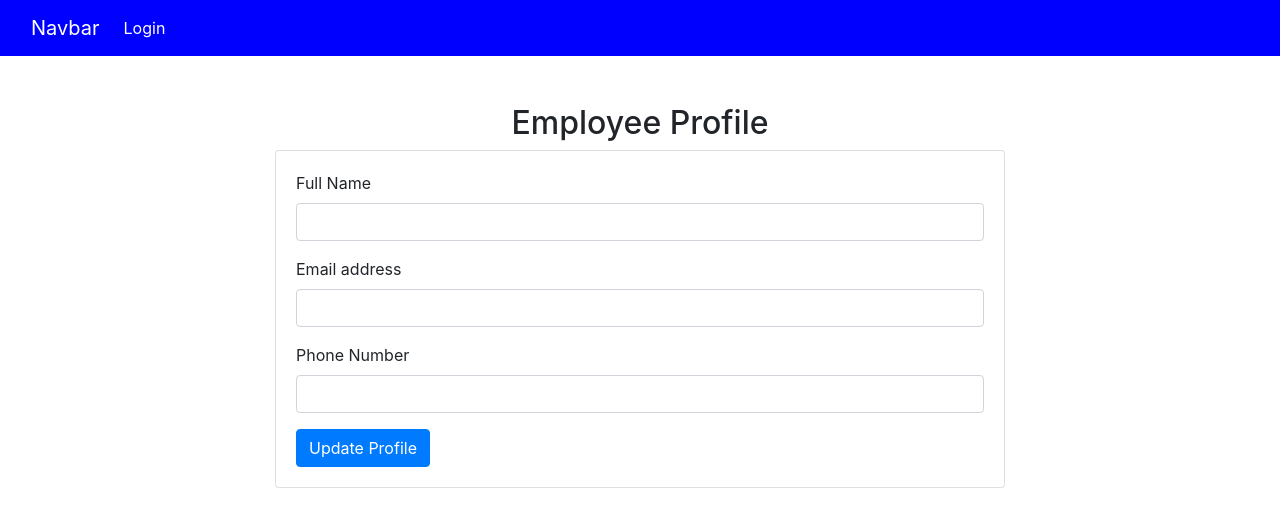
After one commit to VanshGosavi07/Electrical-Shop-Management, a Python web app: template templates/Employee/e_profile.html in a window 1280 px wide. The commit adds this page. Shown: the top 527 px of the page. Run offline with Jinja, Linux system fonts and the light colour scheme; the template is opened without the code that fills it, so the values that code supplies are empty; some libraries are stand-ins or nearby versions.

Commit message:
Profile Updation Login is updated

```diff
--- a/templates/Admin/Admin_dashboard.html
+++ b/templates/Admin/Admin_dashboard.html
@@ -21,7 +21,7 @@
                         <a class="nav-link text-white" href="{{ url_for('admin_dashboard') }}">Dashboard</a>
                     </li>
                     <li class="nav-item">
-                        <a class="nav-link text-white" href="{{ url_for('profile') }}">Profile</a>
+                        <a class="nav-link text-white" href="{{ url_for('admin_profile') }}">Profile</a>
                     </li>
                     <li class="nav-item">
                         <a class="nav-link text-white" href="{{ url_for('logout') }}">Log Out</a>
--- a/templates/Admin/employee_management.html
+++ b/templates/Admin/employee_management.html
@@ -20,7 +20,7 @@
                       <a class="nav-link text-white" href="{{ url_for('admin_dashboard') }}">Dashboard</a>
                   </li>
                   <li class="nav-item">
-                      <a class="nav-link text-white" href="{{ url_for('profile') }}">Profile</a>
+                      <a class="nav-link text-white" href="{{ url_for('admin_profile') }}">Profile</a>
                   </li>
                   <li class="nav-item">
                       <a class="nav-link text-white" href="{{ url_for('logout') }}">Log Out</a>
--- a/templates/Admin/inventory_management.html
+++ b/templates/Admin/inventory_management.html
@@ -18,7 +18,7 @@
                       <a class="nav-link text-white" href="{{ url_for('admin_dashboard') }}">Dashboard</a>
                   </li>
                   <li class="nav-item">
-                      <a class="nav-link text-white" href="{{ url_for('profile') }}">Profile</a>
+                      <a class="nav-link text-white" href="{{ url_for('admin_profile') }}">Profile</a>
                   </li>
                   <li class="nav-item">
                       <a class="nav-link text-white" href="{{ url_for('logout') }}">Log Out</a>
--- a/templates/Admin/statistics.html
+++ b/templates/Admin/statistics.html
@@ -20,7 +20,7 @@
                       <a class="nav-link text-white" href="{{ url_for('admin_dashboard') }}">Dashboard</a>
                   </li>
                   <li class="nav-item">
-                      <a class="nav-link text-white" href="{{ url_for('profile') }}">Profile</a>
+                      <a class="nav-link text-white" href="{{ url_for('admin_profile') }}">Profile</a>
                   </li>
                   <li class="nav-item">
                       <a class="nav-link text-white" href="{{ url_for('logout') }}">Log Out</a>
--- /dev/null
+++ b/templates/Employee/e_profile.html
@@ -0,0 +1,63 @@
+{% extends 'base.html' %}
+
+{% block title %}Employee Profile{% endblock %}
+
+{% block content %}
+<nav class="navbar navbar-expand-lg" style="background-color: blue;">
+  <div class="container-fluid">
+      <a class="navbar-brand text-white" href="{{ url_for('home') }}">Navbar</a>
+      <button class="navbar-toggler" type="button" data-bs-toggle="collapse"
+              data-bs-target="#navbarSupportedContent" aria-controls="navbarSupportedContent" aria-expanded="false"
+              aria-label="Toggle navigation">
+          <span class="navbar-toggler-icon"></span>
+      </button>
+      <div class="collapse navbar-collapse" id="navbarSupportedContent">
+          <ul class="navbar-nav me-auto mb-2 mb-lg-0">
+              {% if 'user_id' in session %}
+                  <li class="nav-item">
+                      <a class="nav-link text-white" href="{{ url_for('generate_bill') }}">Generate Bill</a>
+                  </li>
+                  <li class="nav-item">
+                      <a class="nav-link text-white" href="{{ url_for('employee_profile') }}">Profile</a>
+                  </li>
+                  <li class="nav-item">
+                      <a class="nav-link text-white" href="{{ url_for('logout') }}">Log Out</a>
+                  </li>
+              {% else %}
+                  <li class="nav-item">
+                      <a class="nav-link text-white" href="{{ url_for('login') }}">Login</a>
+                  </li>
+              {% endif %}
+          </ul>
+      </div>
+  </div>
+</nav>
+<div class="container mt-5">
+    <h2 class="text-center">Employee Profile</h2>
+    <div class="row justify-content-center">
+        <div class="col-md-8">
+            <div class="card">
+                <div class="card-body">
+                    <form method="POST">
+                        <div class="form-group">
+                            <label for="full_name">Full Name</label>
+                            <input type="text" class="form-control" id="full_name" name="full_name" value="{{ employee.name }}" required>
+                        </div>
+                        <div class="form-group">
+                            <label for="email">Email address</label>
+                            <input type="email" class="form-control" id="email" name="email" value="{{ employee.email }}" required>
+                        </div>
+                        <div class="form-group">
+                            <label for="phone">Phone Number</label>
+                            <input type="tel" class="form-control" id="phone" name="phone" value="{{ employee.mobile_no }}" required>
+                        </div>
+                        <div class="btn-center">
+                            <button type="submit" class="btn btn-primary">Update Profile</button>
+                        </div>
+                    </form>
+                </div>
+            </div>
+        </div>
+    </div>
+</div>
+{% endblock %}
--- a/templates/Employee/generate_bill.html
+++ b/templates/Employee/generate_bill.html
@@ -18,7 +18,7 @@
                         <a class="nav-link text-white" href="{{ url_for('generate_bill') }}">Generate Bill</a>
                     </li>
                     <li class="nav-item">
-                        <a class="nav-link text-white" href="{{ url_for('profile') }}">Profile</a>
+                        <a class="nav-link text-white" href="{{ url_for('employee_profile') }}">Profile</a>
                     </li>
                     <li class="nav-item">
                         <a class="nav-link text-white" href="{{ url_for('logout') }}">Log Out</a>
@@ -32,6 +32,7 @@
         </div>
     </div>
   </nav>
+
 
 <div class="container mt-5">
     <h2 class="text-center mb-4">Generate Bill</h2>
```
Also changed, not shown: main.py (+35 -29 lines), templates/Admin/a_profile.html (renamed from templates/profiles.html, +10 -23 lines), templates/login.html (+13 -3 lines), instance/shop.db.
